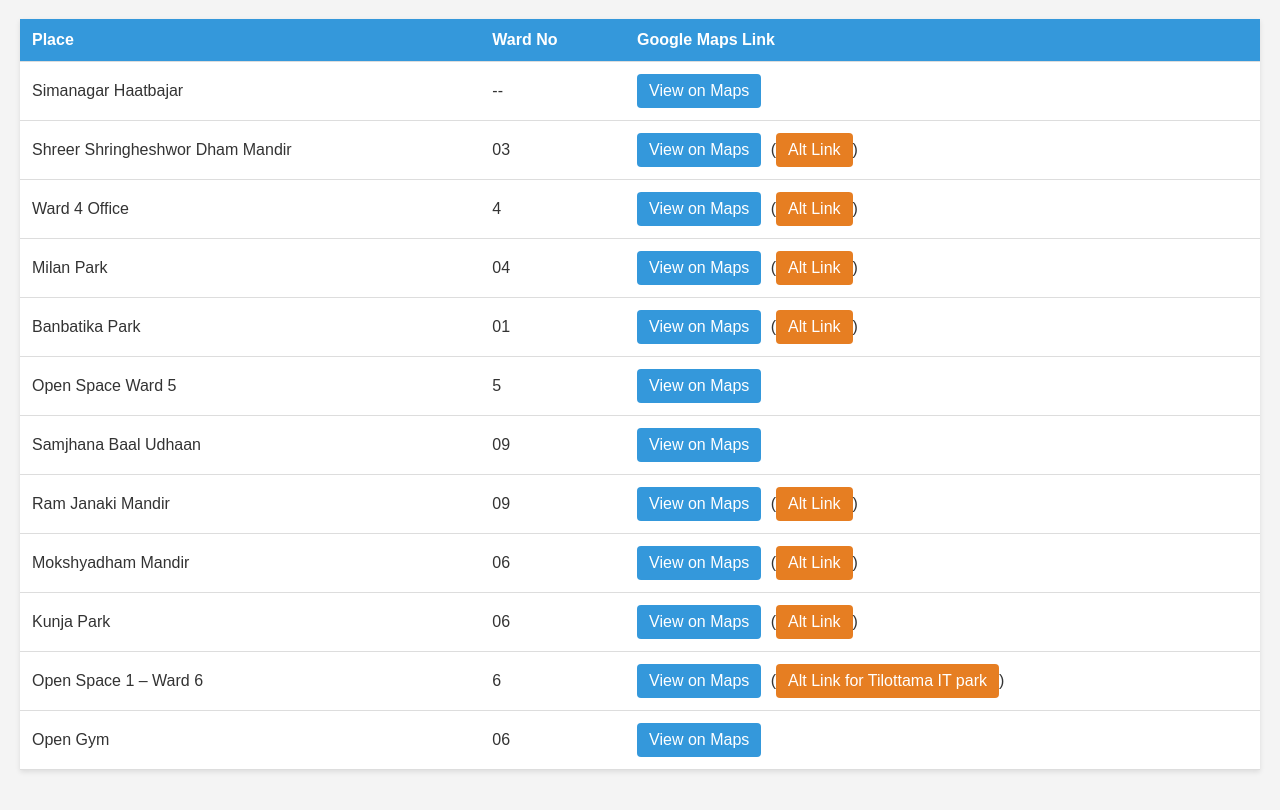
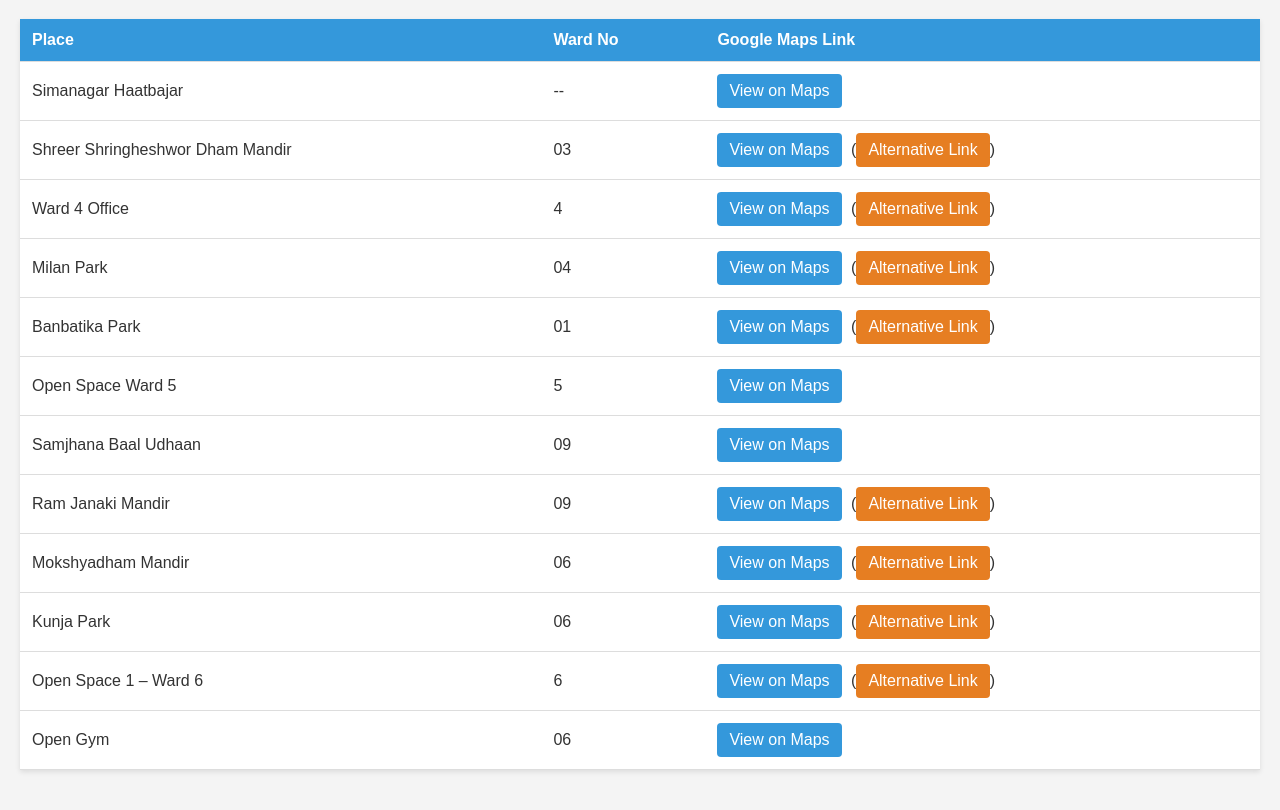
Before and after one commit to helloamk/EcepField, a plain HTML site: page index.html in a window 1280 px wide. Shown: the part 1840-2650 px from the top of the page. Drawn offline with Linux system fonts and the light colour scheme.

Commit message:
Update index.html

```diff
--- a/index.html
+++ b/index.html
@@ -289,21 +289,21 @@
                     <td>03</td>
                     <td><a href="https://www.google.com/maps/search/?api=1&query=27.65724304,83.4535931" target="_blank"
                             class="map-button">View on Maps</a> (<a href="https://maps.app.goo.gl/Q7pVFouKxXxtNaEt8"
-                            target="_blank" class="alt-map-button">Alt Link</a>)</td>
+                            target="_blank" class="alt-map-button">Alternative Link</a>)</td>
                 </tr>
                 <tr>
                     <td>Ward 4 Office</td>
                     <td>4</td>
                     <td><a href="https://www.google.com/maps/search/?api=1&query=27.6531944,83.4529722" target="_blank"
                             class="map-button">View on Maps</a> (<a href="https://maps.app.goo.gl/NxbUEa3sdgXHfnLx8"
-                            target="_blank" class="alt-map-button">Alt Link</a>)</td>
+                            target="_blank" class="alt-map-button">Alternative Link</a>)</td>
                 </tr>
                 <tr>
                     <td>Milan Park</td>
                     <td>04</td>
                     <td><a href="https://www.google.com/maps/search/?api=1&query=27.65225749,83.45278071"
                             target="_blank" class="map-button">View on Maps</a> (<a
-                            href="https://maps.app.goo.gl/BK3wR1MPTxFN8pky7" target="_blank" class="alt-map-button">Alt
+                            href="https://maps.app.goo.gl/BK3wR1MPTxFN8pky7" target="_blank" class="alt-map-button">Alternative
                             Link</a>)</td>
                 </tr>
                 <tr>
@@ -311,7 +311,7 @@
                     <td>01</td>
                     <td><a href="https://www.google.com/maps/search/?api=1&query=27.65322504,83.48234199"
                             target="_blank" class="map-button">View on Maps</a> (<a
-                            href="https://maps.app.goo.gl/scM6bzugZZZqbjsV6" target="_blank" class="alt-map-button">Alt
+                            href="https://maps.app.goo.gl/scM6bzugZZZqbjsV6" target="_blank" class="alt-map-button">Alternative
                             Link</a>)</td>
                 </tr>
                 <tr>
@@ -331,14 +331,14 @@
                     <td>09</td>
                     <td><a href="https://www.google.com/maps/search/?api=1&query=27.6105417,83.47567826" target="_blank"
                             class="map-button">View on Maps</a> (<a href="https://maps.app.goo.gl/16cHKFGoRG5VQ4ay5"
-                            target="_blank" class="alt-map-button">Alt Link</a>)</td>
+                            target="_blank" class="alt-map-button">Alternative Link</a>)</td>
                 </tr>
                 <tr>
                     <td>Mokshyadham Mandir</td>
                     <td>06</td>
                     <td><a href="https://www.google.com/maps/search/?api=1&query=27.60719054,83.44440757"
                             target="_blank" class="map-button">View on Maps</a> (<a
-                            href="https://maps.app.goo.gl/yGfMnKv2nci11w4y5" target="_blank" class="alt-map-button">Alt
+                            href="https://maps.app.goo.gl/yGfMnKv2nci11w4y5" target="_blank" class="alt-map-button">Alternative
                             Link</a>)</td>
                 </tr>
                 <tr>
@@ -346,7 +346,7 @@
                     <td>06</td>
                     <td><a href="https://www.google.com/maps/search/?api=1&query=27.62091004,83.45995746"
                             target="_blank" class="map-button">View on Maps</a> (<a
-                            href="https://maps.app.goo.gl/96JgoGhC87bP5bz89" target="_blank" class="alt-map-button">Alt
+                            href="https://maps.app.goo.gl/96JgoGhC87bP5bz89" target="_blank" class="alt-map-button">Alternative
                             Link</a>)</td>
                 </tr>
                 <tr>
@@ -354,8 +354,8 @@
                     <td>6</td>
                     <td><a href="https://www.google.com/maps/search/?api=1&query=27.62001294,83.46344713"
                             target="_blank" class="map-button">View on Maps</a> (<a
-                            href="https://maps.app.goo.gl/96JgoGhC87bP5bz89" target="_blank" class="alt-map-button">Alt
-                            Link for Tilottama IT park</a>)</td>
+                            href="https://maps.app.goo.gl/96JgoGhC87bP5bz89" target="_blank" class="alt-map-button">Alternative
+                            Link</a>)</td>
                 </tr>
                 <tr>
                     <td>Open Gym</td>
```
